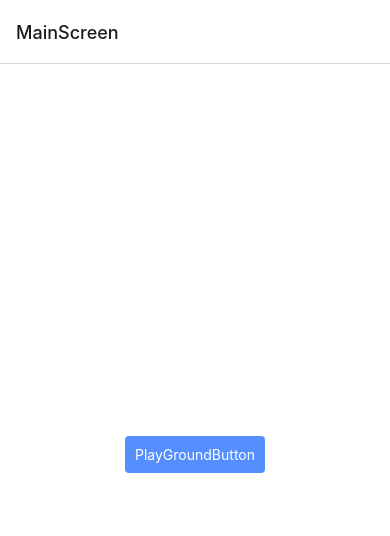
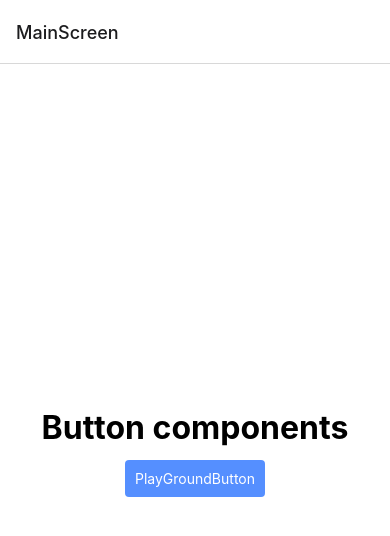
Before and after one commit to juanmanso/react-native, a React Native app: screen /MainScreen in a window 390 px wide. Shown: the top 536 px of the page. Built offline with nearby package versions, Linux system fonts and the light colour scheme.

Commit message:
chore(mainScreen): tweak main screen to better show the component library

```diff
--- a/src/screens/MainScreen.tsx
+++ b/src/screens/MainScreen.tsx
@@ -6,6 +6,8 @@ import { PlaygroundButton } from 'src/components/atoms';
 export const MainScreen = () => {
   return (
     <View style={styles.container}>
+      <Text style={styles.header}>Button components</Text>
+      <View style={styles.separator} />
       <PlaygroundButton onPress={() => alert('PlaygroundButton pressed')}>
         <Text>PlayGroundButton</Text>
       </PlaygroundButton>
@@ -20,4 +22,13 @@ const styles = StyleSheet.create({
     alignItems: 'center',
     justifyContent: 'center',
   },
+  header: {
+    fontSize: 32,
+    fontWeight: 'bold',
+    lineHeight: 32,
+    textAlign: 'center',
+  },
+  separator: {
+    marginVertical: 8,
+  },
 });
```
